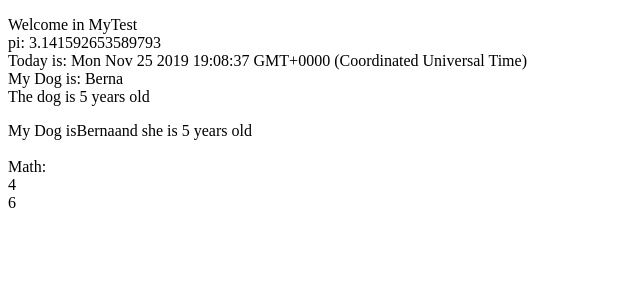
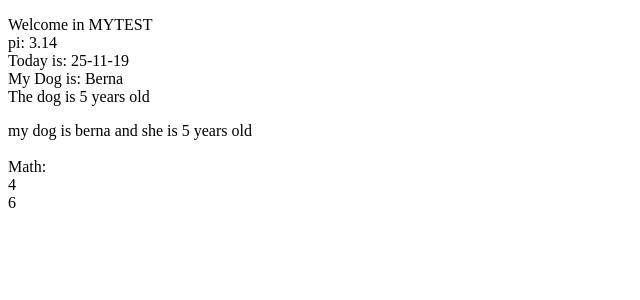
Before and after one commit to Kacperem/AngularTrainingAPPS, an Angular app: page / in a window 1280 px wide. Shown: the top 300 px of the page, without its empty margins (0-640 px from the left). Built offline with nearby package versions, Linux system fonts and the light colour scheme.

Commit message:
basic pipes

```diff
--- a/src/app/app.component.html
+++ b/src/app/app.component.html
@@ -1,12 +1,12 @@
 <p>
-  Welcome in {{title}}<br>
-  pi: {{pi}}<br>
-  Today is: {{date}}<br>
+  Welcome in {{title | uppercase}}<br>
+  pi: {{pi | number: '1.1-2'}}<br>
+  Today is: {{date | date: 'dd-MM-yy'}}<br>
   My Dog is: {{mydog.name}}<br>
   The dog is {{mydog.age}} years old<br>
 </p>
 
-{{showMyDog()}}
+{{showMyDog() | lowercase}}
 <br>
 <br>
 Math:<br>
--- a/src/app/app.component.ts
+++ b/src/app/app.component.ts
@@ -13,7 +13,7 @@ export class AppComponent {
   mydog = new MyDog('Berna', 5);
 
   showMyDog() {
-    return 'My Dog is' + this.mydog.name + 'and she is ' + this.mydog.age + ' years old';
+    return 'My Dog is ' + this.mydog.name + ' and she is ' + this.mydog.age + ' years old';
   }
 
 
```
